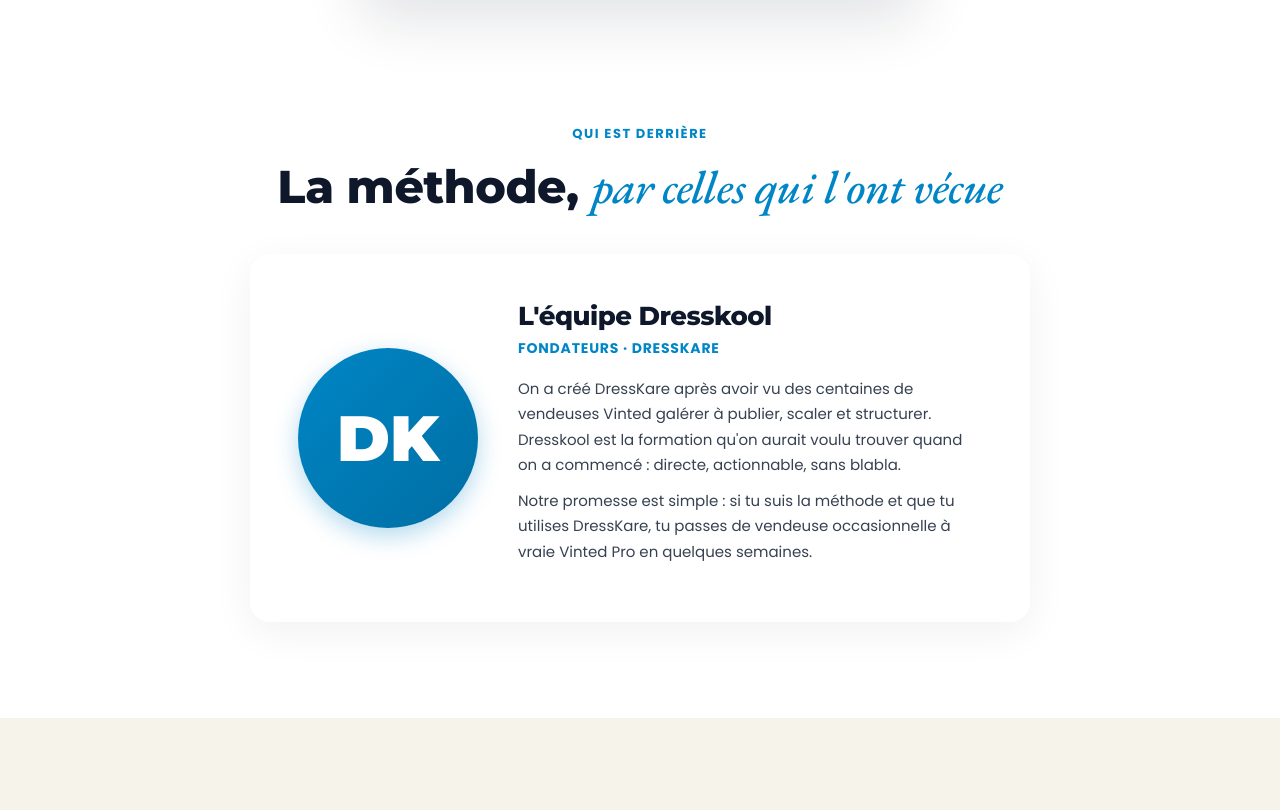
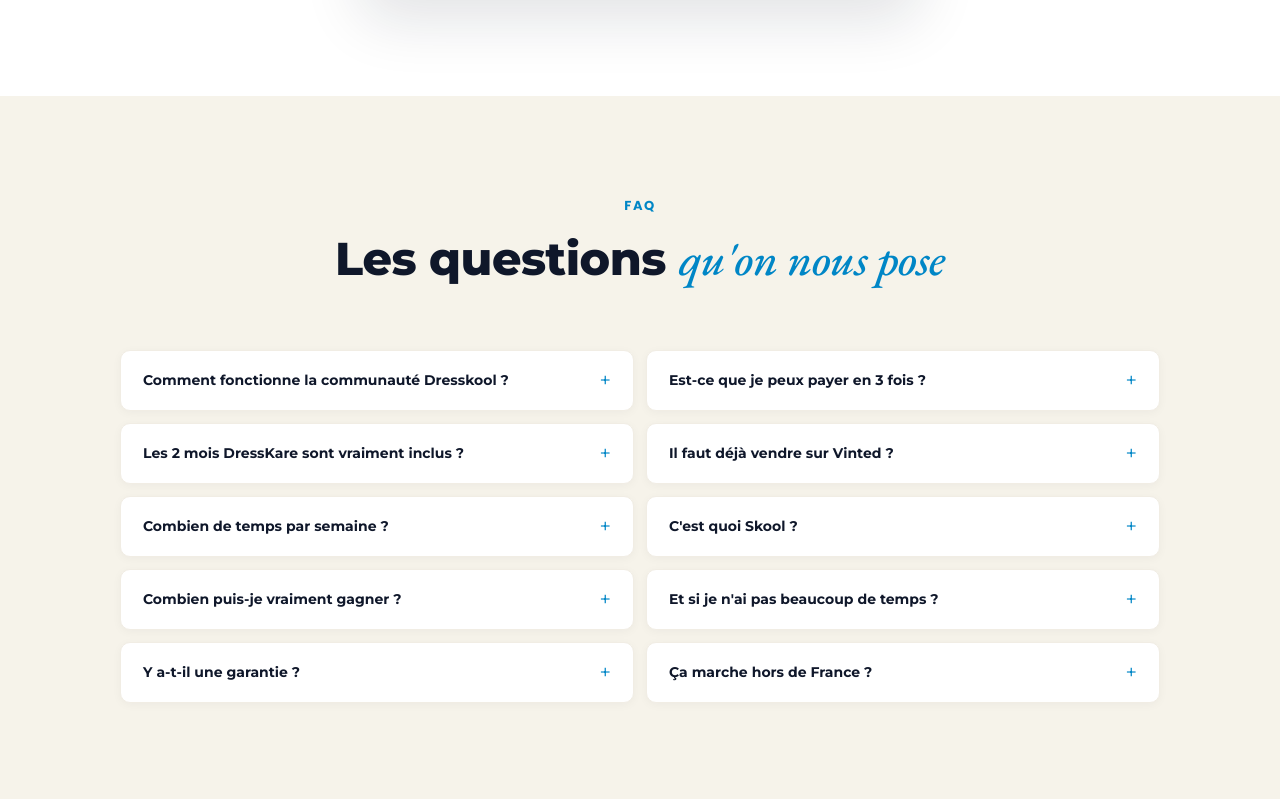
Before and after one commit to gregdress/formation, a plain HTML site: page landing.html in a window 1280 px wide. Shown: the part 10960-11770 px from the top of the page. Drawn offline with nearby package versions, Linux system fonts and the light colour scheme.

Commit message:
Landing: retire section fondatrice, FAQ compacte sur 2 colonnes

```diff
--- a/landing.html
+++ b/landing.html
@@ -199,15 +199,16 @@
 .price-note{text-align:center;font-size:13px;color:#6b7280;margin-top:14px}
 
 /* ── FAQ ── */
-.faq-list{max-width:760px;margin:0 auto}
-.faq-item{background:#fff;border-radius:12px;margin-bottom:14px;overflow:hidden;box-shadow:0 2px 12px rgba(15,23,42,.04);border:1px solid #f1ede4}
-.faq-q{padding:22px 28px;display:flex;justify-content:space-between;align-items:center;cursor:pointer;gap:20px;font-weight:700;font-size:16px;color:#0f172a;transition:background .2s;font-family:'Montserrat',sans-serif}
+.faq-list{max-width:1040px;margin:0 auto;display:grid;grid-template-columns:1fr 1fr;gap:12px;align-items:start}
+.faq-item{background:#fff;border-radius:10px;overflow:hidden;box-shadow:0 2px 10px rgba(15,23,42,.04);border:1px solid #f1ede4}
+.faq-q{padding:16px 22px;display:flex;justify-content:space-between;align-items:center;cursor:pointer;gap:16px;font-weight:700;font-size:14px;color:#0f172a;transition:background .2s;font-family:'Montserrat',sans-serif;line-height:1.35}
 .faq-q:hover{background:#fafaf8}
-.faq-toggle{font-size:24px;color:#0086c6;flex-shrink:0;transition:transform .3s;font-weight:300}
+.faq-toggle{font-size:20px;color:#0086c6;flex-shrink:0;transition:transform .3s;font-weight:300}
 .faq-item.open .faq-toggle{transform:rotate(45deg)}
-.faq-a{max-height:0;overflow:hidden;transition:max-height .4s ease;color:#6b7280;font-size:15px;line-height:1.7}
+.faq-a{max-height:0;overflow:hidden;transition:max-height .4s ease;color:#6b7280;font-size:14px;line-height:1.6}
 .faq-item.open .faq-a{max-height:400px}
-.faq-a-inner{padding:0 28px 22px}
+.faq-a-inner{padding:0 22px 16px}
+@media(max-width:768px){.faq-list{grid-template-columns:1fr}}
 
 /* ── FINAL CTA ── */
 .final-cta{background:#0f172a;color:#fff;text-align:center;padding:120px 0;position:relative;overflow:hidden}
@@ -797,20 +798,6 @@
       </div>
     </div>
 
-    <!-- ── FONDATRICE ── -->
-    <div class="section-head" style="margin-top:120px;margin-bottom:40px">
-      <div class="section-eyebrow">Qui est derrière</div>
-      <h2 class="section-title">La méthode, <em>par celles qui l'ont vécue</em></h2>
-    </div>
-    <div class="founder">
-      <div class="founder-photo">DK</div>
-      <div>
-        <h3>L'équipe Dresskool</h3>
-        <div class="founder-role">Fondateurs · DressKare</div>
-        <p>On a créé DressKare après avoir vu des centaines de vendeuses Vinted galérer à publier, scaler et structurer. Dresskool est la formation qu'on aurait voulu trouver quand on a commencé : directe, actionnable, sans blabla.</p>
-        <p>Notre promesse est simple : si tu suis la méthode et que tu utilises DressKare, tu passes de vendeuse occasionnelle à vraie Vinted Pro en quelques semaines.</p>
-      </div>
-    </div>
   </div>
 </section>
 
```
